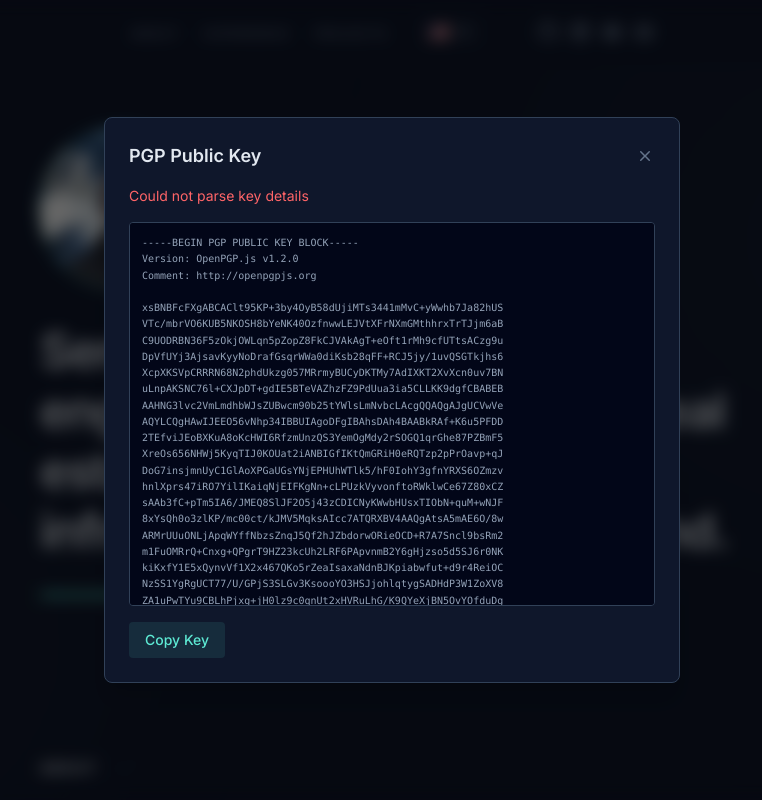
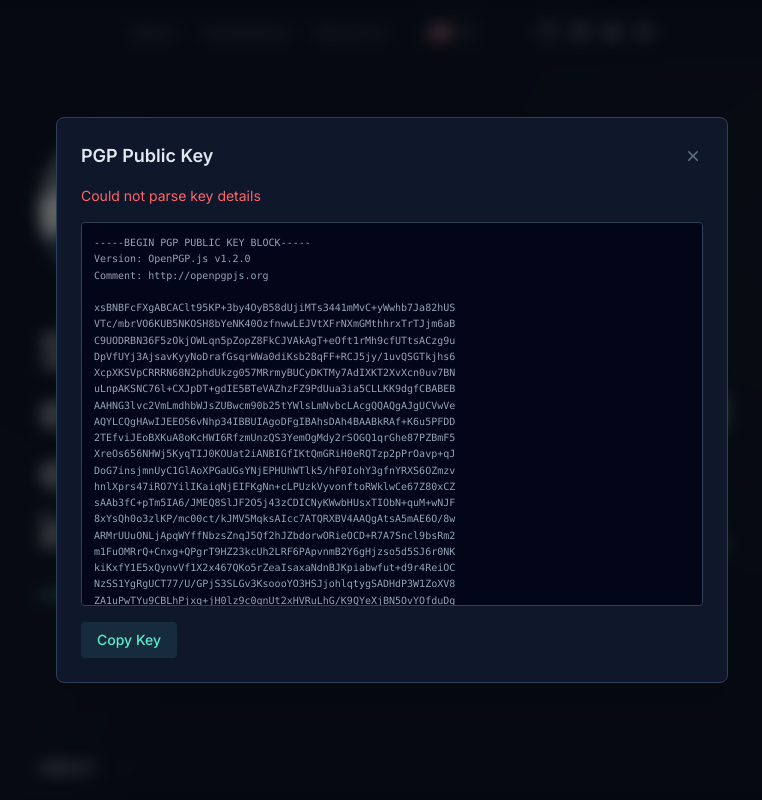
Before and after one commit to yegamble/portfolio, a Next.js app: page / in a window 1280 px wide. Both pictures are taken after a click on the button "PGP Key". Shown: the top 800 px of the page, without its empty margins (248-1010 px from the left). Built offline with nearby package versions, Linux system fonts and the light colour scheme.

Commit message:
fix: widen PGP modal back to max-w-2xl to match screenshot

```diff
--- a/src/components/PgpKeyModal.tsx
+++ b/src/components/PgpKeyModal.tsx
@@ -151,7 +151,7 @@ export default function PgpKeyModal({ isOpen, onClose, armoredKey }: PgpKeyModal
         aria-modal="true"
         aria-labelledby="pgp-modal-title"
         tabIndex={-1}
-        className="w-full max-w-xl rounded-lg border border-slate-700 bg-slate-900 p-6 shadow-xl outline-none"
+        className="w-full max-w-2xl rounded-lg border border-slate-700 bg-slate-900 p-6 shadow-xl outline-none"
       >
         <div className="mb-4 flex items-center justify-between">
           <h2 id="pgp-modal-title" className="text-lg font-semibold text-text-primary">
```
